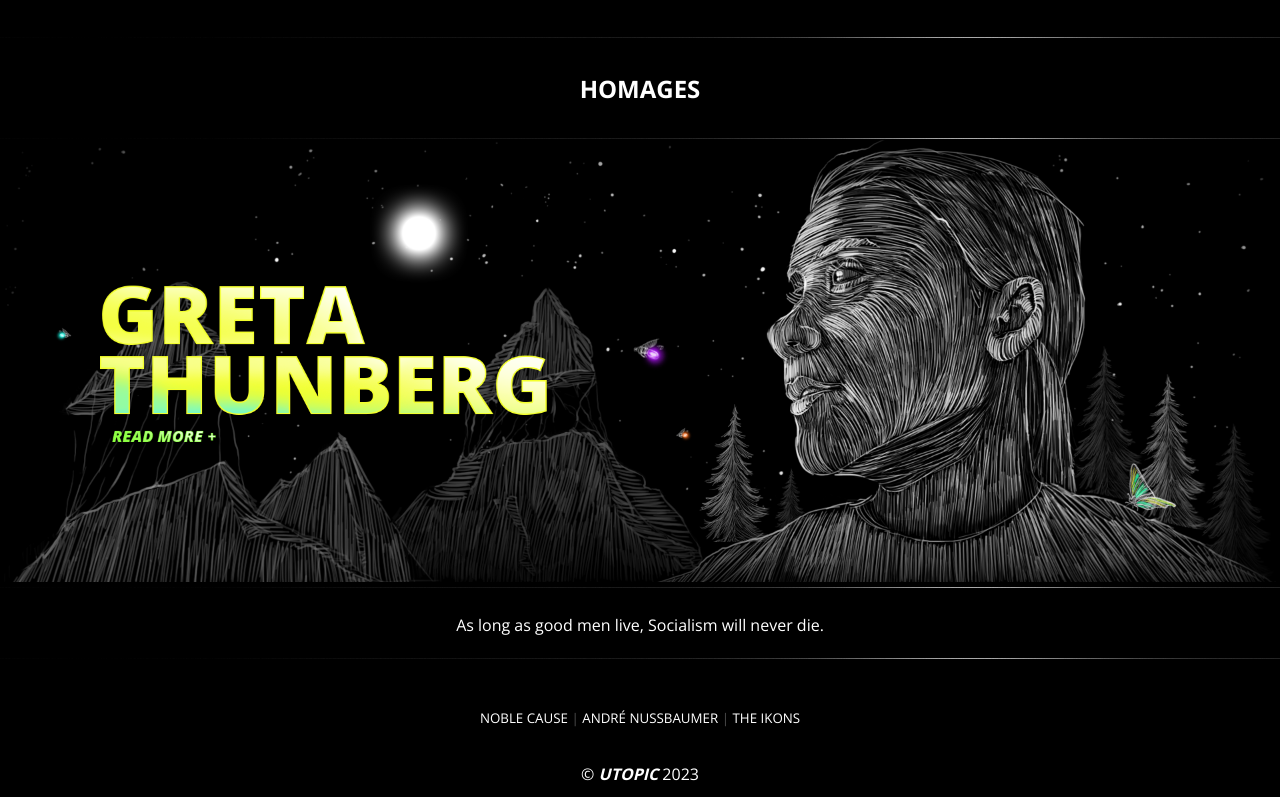
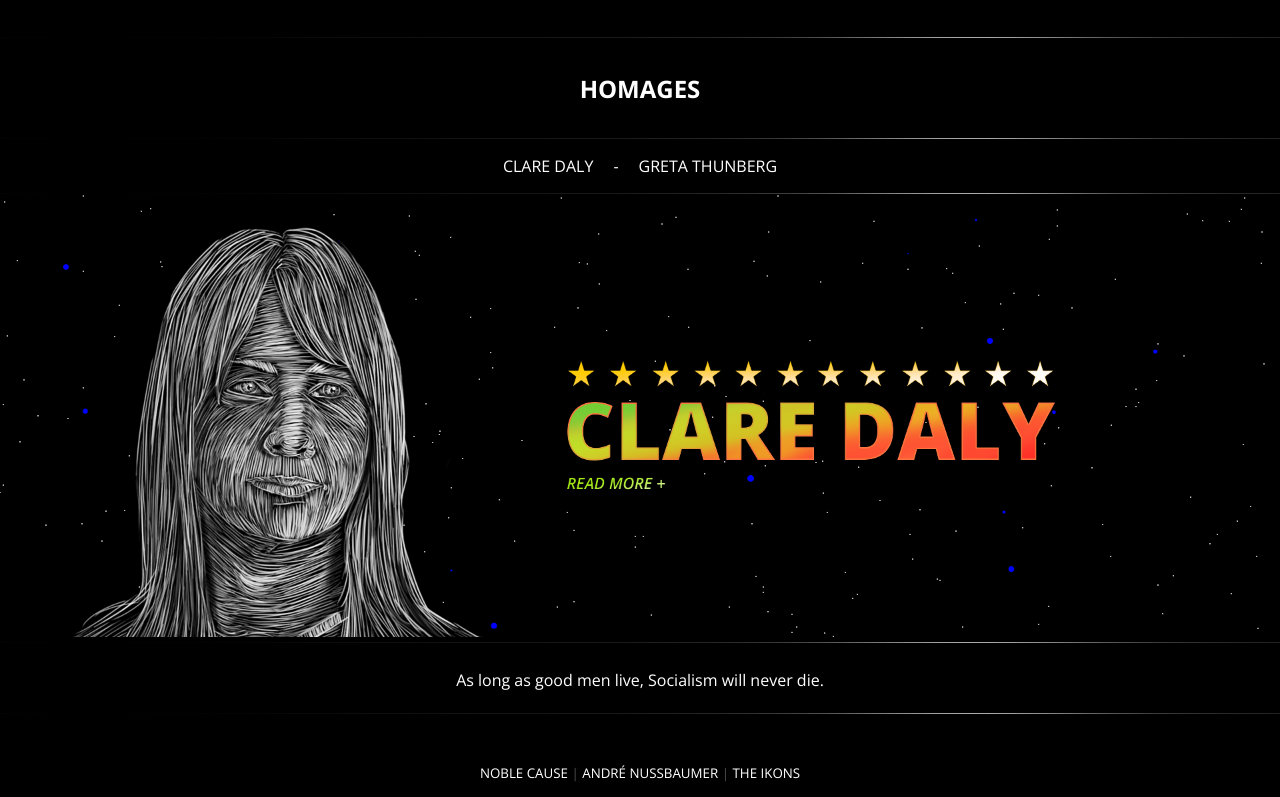
Before and after one commit to AndreNussbaumer/utopic, a plain HTML site: page index.html in a window 1280 px wide. Shown: the part 2003-2800 px from the top of the page. Drawn offline with nearby package versions, Linux system fonts and the light colour scheme.

Commit message:
Added another Homage, a button to scroll back

```diff
--- a/css/styles.css
+++ b/css/styles.css
@@ -74,6 +74,21 @@ html {
   display: none;
   transition: 1s;
   animation: sliderLeft 1s 1 alternate;
+}
+
+#upButton {
+  position: fixed;
+  top: 750px;
+  right: 60px;
+  display: none;
+  transition: 1s;
+  z-index: 1;
+  opacity: 1;
+  cursor: pointer;
+}
+
+#upButton:hover {
+  transform: scale(1.1);
 }
 
 #dontSub {
@@ -760,6 +775,41 @@ input[type='radio']:checked {
   height: auto;
 }
 
+#clareImage {
+  width: 30%;
+  height: 100%;
+}
+
+
+#gretaBanner {
+  display: flex;
+  align-items: center;
+  justify-content: center;
+  color: white;
+}
+
+#homaged {
+  margin-left: 10px;
+  margin-right: 10px;
+}
+
+#homagesLinkGreta {
+  cursor: pointer;
+}
+
+#homagesLinkGreta:hover {
+  font-weight: 800;
+}
+
+#homagesLinkClare {
+  cursor: pointer;
+
+}
+
+#homagesLinkClare:hover {
+  font-weight: 800;
+}
+
 @media(max-width: 450px) and (min-width: 300px)  {
 
   iframe {
@@ -871,4 +921,5 @@ input[type='radio']:checked {
 
 
 
+
 }
--- a/index.html
+++ b/index.html
@@ -47,6 +47,11 @@
                 ARTICLES
               </a>
             </p>
+            <p id="links">
+              <a href="#homagesLinkClare">
+                HOMAGES
+              </a>
+            </p>
             <div id="subscribe">
               <div class="subscribe">
                   SUBSCRIBE
@@ -59,6 +64,10 @@
       </div>
       <div id="dontSub">
         <img id="dontSubImg" src="images/girlpopup.png"/>
+      </div>
+
+      <div id="upButton">
+        <img src="images/buttonup.png"/>
       </div>
 
       <div id="container">
@@ -332,10 +341,16 @@
       <div id="divider">
         <img src="images/divider.png"/>
       </div>
-      <div>
-        <a href="greta.html">
+      <div id="gretaBanner">
+        <a id="homagesLinkClare"><p id="homaged"> CLARE DALY </p></a>
+        <p id="homaged"> - </p>
+        <a id="homagesLinkGreta"><p id="homaged"> GRETA THUNBERG </p></a>
+      </div>
+      <div id="divider">
+        <img src="images/divider.png"/>
+      </div>
+      <div id="greta">
         <canvas id="homages" width="1920" height="665" tabindex='2'></canvas>
-        </a>
       </div>
       <div id="divider">
         <img src="images/divider.png"/>
@@ -447,6 +462,13 @@
     const gretaLettering = new Image()
     gretaLettering.src = "images/gretalogo.png"
 
+    const clareDaly = new Image()
+    clareDaly.src = "images/claredaly.png"
+
+    const clareLettering = new Image()
+    clareLettering.src = "images/clarelogo.png"
+
+
     const images = []
 
     class HomageAssets {
@@ -487,11 +509,22 @@
 
     }
 
+
+    // Greta Assets
+
     let GretaThunberg = new HomageAssets(880, 0, gretaThunberg)
 
     let GretaBg = new HomageAssets(0, 0, gretaBg)
 
     let GretaLettering = new HomageAssets(150, 220, gretaLettering)
+
+    // Clare Daly Assets
+
+    let ClareDaly = new HomageAssets(100, 50, clareDaly)
+
+    let ClareLettering = new HomageAssets(850, 250, clareLettering)
+
+    // Capitalism Assets
 
     let BgBoulder = new Assets(50, 200, bgBoulder)
 
@@ -547,16 +580,145 @@
           switch2On = true
         }
       }
+    }
+
+    function clareSize() {
+
+      if(switch2On){
+        ClareDaly.x += 0.05
+        timer2--
+        if(timer2 <= 0){
+          switch2On = false
+        }
+      }
+
+      if(!switch2On){
+        ClareDaly.x -= 0.05
+        timer2++
+        if(timer2 >= 150){
+          switch2On = true
+        }
+      }
+    }
+
+    let gretaOn = false
+    let clareOn = true
+
+    function homageGretaDraw() {
+
+      if(gretaOn){
+        GretaThunberg.draw()
+        GretaBg.draw()
+        GretaLettering.draw()
+        gretaSize()
+      }
 
     }
 
+    homages.addEventListener('click', (e) => {
+      if(gretaOn){
+        window.location = 'greta.html'
+      } else if(clareOn){
+        window.location = 'clare.html'
+      }
+    })
 
-    function homageGretaDraw() {
+    const stars = []
+    const meteors = []
 
-      GretaThunberg.draw()
-      GretaBg.draw()
-      GretaLettering.draw()
-      gretaSize()
+    class Stars {
+
+        constructor(x, y){
+          this.x = x
+          this.y = y
+          this.size = 5
+          this.radius = 1
+        }
+
+        draw(){
+          ctxh.beginPath();
+          ctxh.arc(this.x, this.y, this.radius, 0, 2 * Math.PI)
+          ctxh.fillStyle = "white"
+          ctxh.fill()
+        }
+
+        drawMeteors(){
+          ctxh.beginPath();
+          ctxh.arc(this.x, this.y, this.size, 0, 2 * Math.PI)
+          ctxh.fillStyle = "blue"
+          ctxh.fill()
+        }
+
+        movement() {
+          this.y = this.y += 0.5
+          this.x = this.x -= randomInt(3)
+          this.size = this.size -= 0.1
+        }
+
+    }
+
+    function handleStars() {
+      for(let i = 0; i < 600 ; i++){
+        stars.push(new Stars(randomInt(1900), randomInt(1800)))
+      }
+    }
+
+    function drawStars() {
+      for(let i = 0; i < stars.length ; i++){
+        stars[i].draw()
+      }
+    }
+
+    handleStars()
+
+
+    function handleMeteors() {
+      for(let i = 0; i < 1 ; i++){
+        meteors.push(new Stars(randomInt(1900), randomInt(1800)))
+      }
+    }
+
+    function drawMeteors() {
+
+      for(let i = 0; i < meteors.length ; i++){
+
+        if(meteors[i].size <= 0){
+          meteors.splice(i, 1)
+          i--
+        } else {
+          meteors[i].drawMeteors()
+          meteors[i].movement()
+        }
+
+      }
+    }
+
+    function homageClareDraw() {
+
+      if(clareOn){
+        handleMeteors()
+        drawMeteors()
+        drawStars()
+        ClareDaly.draw()
+        ClareLettering.draw()
+        clareSize()
+
+
+      }
+    }
+
+
+
+
+    function changeHomage() {
+
+      if(clareOn && !gretaOn){
+        gretaOn = true
+        clareOn = false
+      } else {
+        clareOn = true
+        gretaOn = false
+      }
 
     }
 
@@ -686,6 +848,20 @@
     const readMore = document.getElementById('ReadMorebutton')
     const href = document.getElementById('href')
 
+    const gretaDisplay = document.getElementById('homagesLinkGreta')
+    const gretaDiv = document.getElementById('greta')
+
+    const clareDisplay = document.getElementById('homagesLinkClare')
+    const clareDiv = document.getElementById('clare')
+
+
+    gretaDisplay.addEventListener('click', (e) => {
+      changeHomage()
+    })
+
+    clareDisplay.addEventListener('click', (e) => {
+      changeHomage()
+    })
 
     let content = leadText.innerHTML
 
@@ -806,6 +982,40 @@
 
     stateCheck()
 
+    const buttonUp = document.getElementById('upButton')
+    const navi = document.getElementById('nav')
+
+    function upButton() {
+
+      posY = window.scrollY
+
+      if(posY > 200){
+        buttonUp.style.display = 'flex'
+      } else {
+        buttonUp.style.display = 'none'
+      }
+    }
+
+    buttonUp.addEventListener('click', (e) => {
+      window.scroll({
+        top: 0,
+        left: 0,
+        behavior: "instant",
+        })
+    })
+
+    function showMessages(){
+
+          let i = 0
+          // change it on interval
+          setInterval(function(){
+            let message = flashMessages[i++ % flashMessages.length]
+            $('#textFlash').text(message.message);
+          }, 6000);
+        }
+
+    showMessages()
+
     function mainLoop() {
       ctx.clearRect(0, 0, canvas.width, canvas.height)
       if(first.checked){
@@ -824,6 +1034,8 @@
     function secondLoop() {
       ctxh.clearRect(0, 0, homages.width, homages.height)
       homageGretaDraw()
+      upButton()
+      homageClareDraw()
       requestAnimationFrame(secondLoop)
     }
 
--- a/js/functions.js
+++ b/js/functions.js
@@ -1,5 +1,4 @@
 // POP UPS
-
 
 const buyBeer = document.getElementById('buyBeer')
 const dontSub = document.getElementById('dontSub')
@@ -81,19 +80,13 @@ const flashMessages = [
     {
         message: 'Sex without love is the same as a beer without alcohol.'
     },
+    {
+        message: "Nature can go on without men, but men can't go on without nature."
+    },
 ]
 
-function showMessages(){
 
-      let i = 0
-      // change it on interval
-      setInterval(function(){
-        let message = flashMessages[i++ % flashMessages.length]
-        $('#textFlash').text(message.message);
-      }, 6000);
-    }
 
-showMessages()
 
 
 // Third part of page
```
Also changed, not shown: clare.html (added, +107 -0 lines), greta.html (line endings or trailing spaces), images/buttonup.png (added), images/claredaly.png (added), images/clarelogo.png (added).
